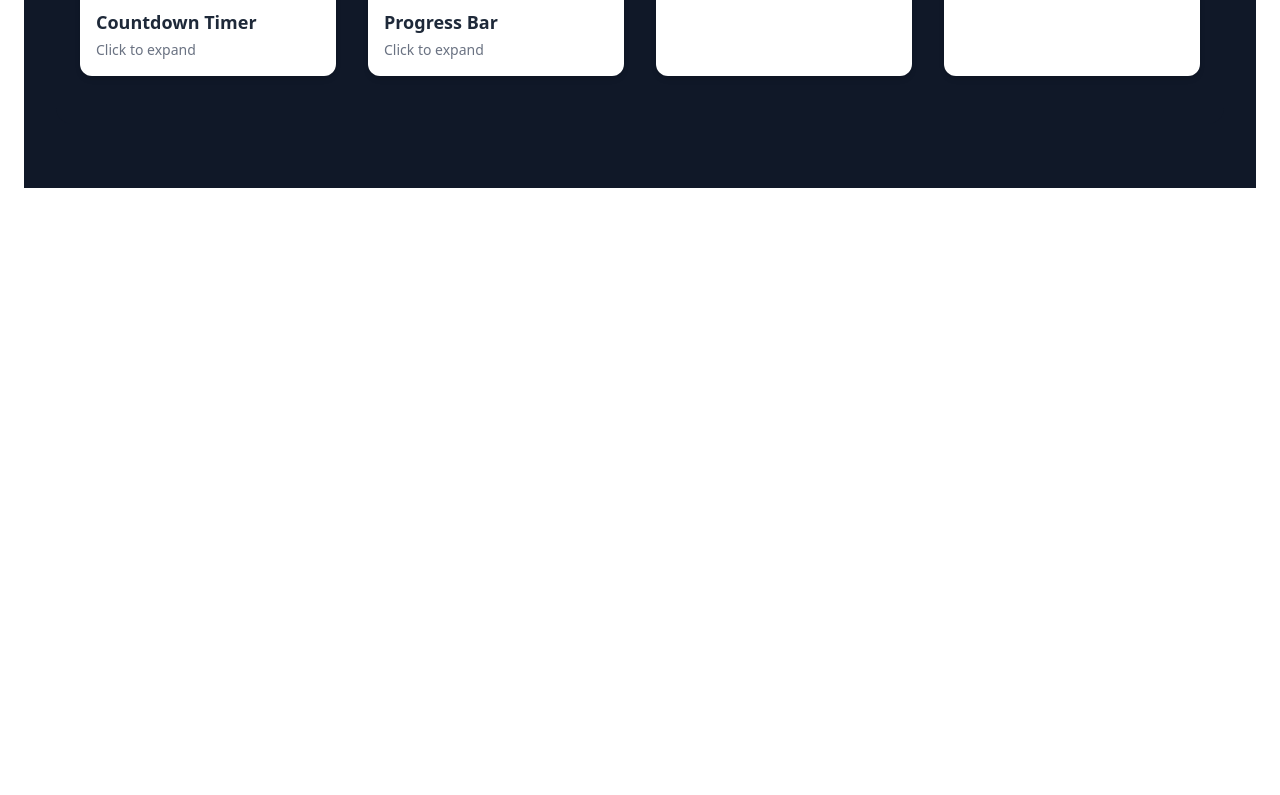
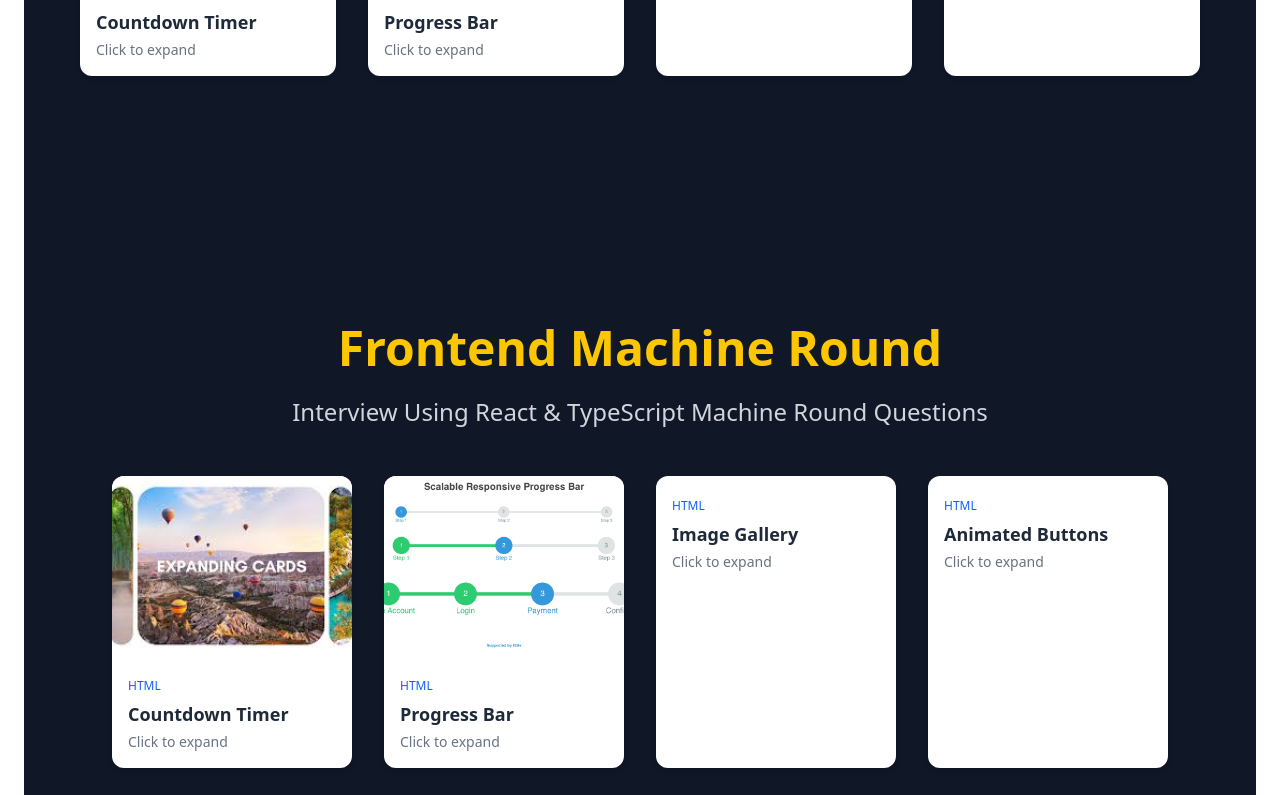
Before and after one commit to bilalcoder26/fullstack-marathon-client, a React (Vite) app: page / in a window 1280 px wide. Shown: the part 1125-1920 px from the top of the page. Before the commit the page ends 1337 px from the top, so only its background shows below. Built offline with nearby package versions, Linux system fonts and the light colour scheme; the HTML template or start-up script is replaced by a standard one.

Commit message:
get the pokemon details

```diff
--- a/src/components/Card.tsx
+++ b/src/components/Card.tsx
@@ -57,7 +57,7 @@ const Card = ({
         <img
           src={imageUrl}
           alt={title}
-          className="w-full aspect-[4/3] object-cover"
+          className="w-full aspect-4/3 object-cover"
         />
       )}
 
--- /dev/null
+++ b/src/features/FrontendMachineRound.tsx
@@ -0,0 +1,69 @@
+import { useNavigate } from "react-router-dom";
+import Card from "../components/Card";
+import expandingImg from "../assets/expandingImg.jpeg";
+import progressBar from "../assets/progressBar.png";
+import Layout from "../layout/Layout";
+
+const FrontendMachineRound = () => {
+  const navigate = useNavigate();
+
+
+  const cards2 = [
+    {
+      id: "1",
+      title: "Countdown Timer",
+      imageUrl: expandingImg,
+      path: "countdown-timer",
+    },
+    {
+      id: "2",
+      title: "Progress Bar",
+      imageUrl: progressBar,
+      path: "progress-bar",
+    },
+
+    { id: "3", title: "Image Gallery" },
+    { id: "4", title: "Animated Buttons" },
+  ];
+
+  return (
+    <Layout>
+
+      {/* Frontend Machine Round Section */}
+      <div className="bg-gray-900 py-12 rounded-2xl mt-16">
+        <h1 className="text-3xl sm:text-4xl md:text-5xl font-bold m-6 text-center text-yellow-400">
+          Frontend Machine Round
+        </h1>
+
+        <p className="text-lg sm:text-xl md:text-2xl text-center text-gray-300 mb-12">
+          Interview Using React & TypeScript Machine Round Questions
+        </p>
+
+        <div
+          className="
+      grid
+      gap-6 sm:gap-8
+      grid-cols-1
+      sm:grid-cols-2
+      md:grid-cols-3
+      lg:grid-cols-4
+      px-6
+    "
+        >
+          {cards2.map((card) => (
+            <Card
+              key={card.id}
+              title={card.title}
+              description="Click to expand"
+              imageUrl={card.imageUrl}
+              category="HTML"
+              onClick={() => navigate(`/machine-round/${card.id}/pokemon`)}
+            />
+          ))}
+        </div>
+      </div>
+    </Layout>
+  );
+};
+
+export default FrontendMachineRound;
--- a/src/features/FrontendPractice.tsx
+++ b/src/features/FrontendPractice.tsx
@@ -3,6 +3,7 @@ import Card from "../components/Card";
 import expandingImg from "../assets/expandingImg.jpeg";
 import progressBar from "../assets/progressBar.png";
 import Layout from "../layout/Layout";
+import FrontendMachineRound from "./FrontendMachineRound";
 
 const FrontendPractice = () => {
   const navigate = useNavigate();
@@ -107,6 +108,7 @@ const FrontendPractice = () => {
           ))}
         </div>
       </div>
+      <FrontendMachineRound />
     </Layout>
   );
 };
--- /dev/null
+++ b/src/pages/MachineRound/Pokemon.tsx
@@ -0,0 +1,58 @@
+import { useState, useEffect } from "react";
+type Pokemon = {
+  name: string;
+  url: string;
+};
+
+const Pokemon = () => {
+  const [pokemon, setPokemon] = useState<Pokemon[]>([]);
+
+  useEffect(() => {
+    function fetchKantoPokemon() {
+      fetch("https://pokeapi.co/api/v2/pokemon?limit=40")
+        .then((response) => response.json())
+        .then((allpokemon) => setPokemon(allpokemon.results));
+    }
+    fetchKantoPokemon();
+  }, []);
+
+  const getPokemonDetails = (name: string) => {
+    fetch(`https://pokeapi.co/api/v2/pokemon/${name}`)
+      .then((response) => response.json())
+      .then((data) => {
+        alert(
+          `Name: ${data.name}\nHeight: ${data.height}\nWeight: ${data.weight}\nTypes: ${data.types
+            .map((t: any) => t.type.name)
+            .join(", ")}`
+        );
+        console.log(data)
+      });
+  }
+  return (
+    <div
+      className='
+        grid
+        gap-6 sm:gap-8
+        grid-cols-1
+        sm:grid-cols-2
+        md:grid-cols-3
+        lg:grid-cols-4
+      '
+    >
+      {pokemon.map((p, i) => (
+        <div
+          key={i}
+          className=" font-bold text-center py-2 border-b border-gray-200 border-4 rounded-lg p-4
+         mx-auto mt-10
+         w-36 h-36
+         overflow-y-scroll"
+        >
+          {p.name}
+          <button className="mt-2 text-sm bg-blue-500 text-white px-2 py-1 rounded cursor-pointer" onClick={() => getPokemonDetails(p.name)}>Details</button>
+        </div>
+      ))}
+    </div>
+  );
+};
+
+export default Pokemon;
--- a/src/routes/AppRoutes.tsx
+++ b/src/routes/AppRoutes.tsx
@@ -3,6 +3,7 @@ import MainLayout from "../layout/MainLayout"
 import Html50Days from "../features/FrontendPractice"
 import ExpandingCard from "../pages/html50days/expandCard/ExpandingCard"
 import CountDownTimer from "../pages/frontendeval/countdownTimer/CountDownTimer"
+import Pokemon from "../pages/MachineRound/Pokemon"
 
 
 const AppRoutes = () => {
@@ -12,6 +13,7 @@ const AppRoutes = () => {
         <Route path="/" element={<Html50Days />} />
         <Route path="/project/:id/expand-card" element={<ExpandingCard />} />
         <Route path="/exercise/:id/countdown-timer" element={<CountDownTimer />} />
+        <Route path="/machine-round/:id/pokemon" element={<Pokemon />} />
       </Route>
     </Routes>
   )
```
